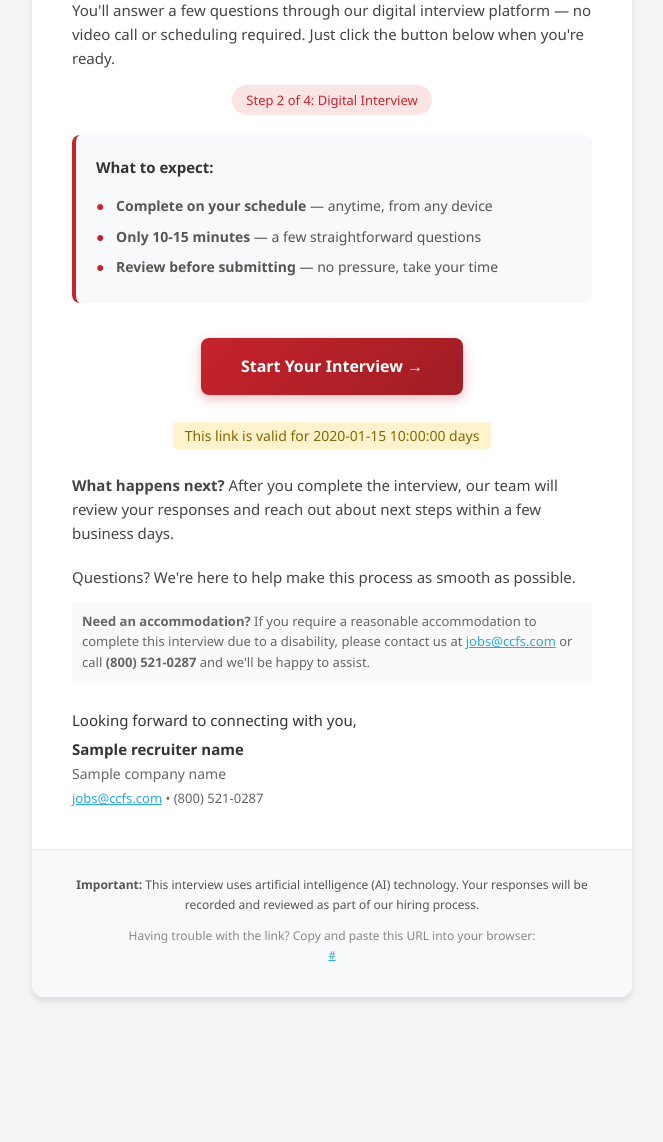
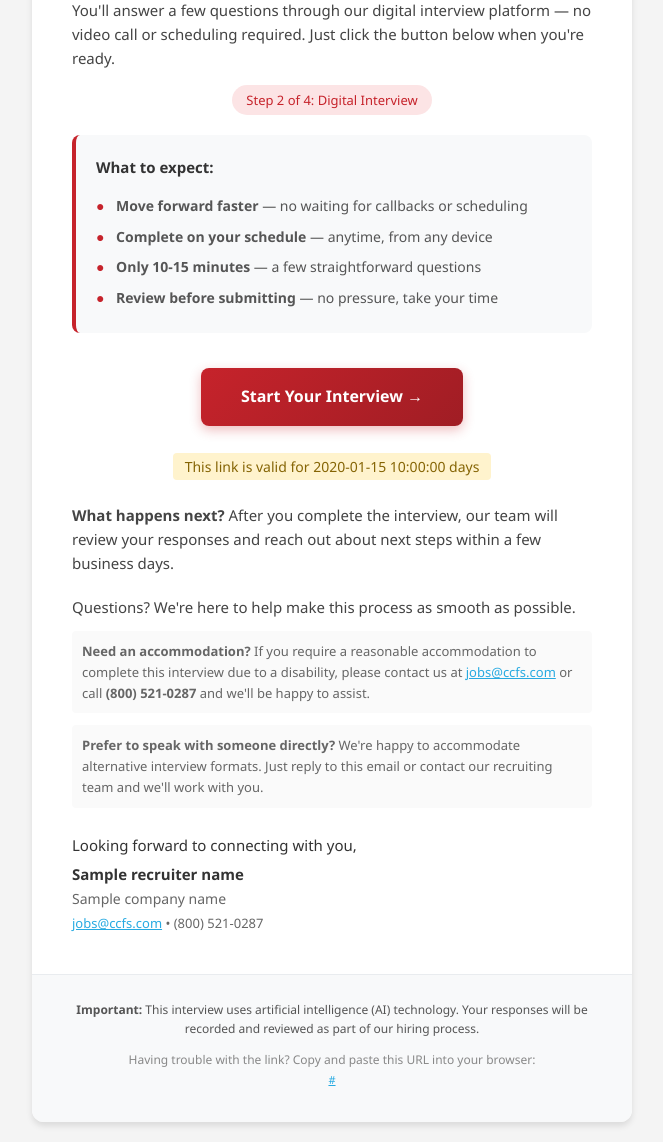
Before and after one commit to bbischke-nelo/airecruiter2, a Python web app: template api/config/templates/interview_email.html in a window 1280 px wide. Shown: the part 506-1648 px from the top of the page, without its empty margins (308-971 px from the left). Before the commit the page ends 1507 px from the top, so only its background shows below. Run offline with Jinja, Linux system fonts and the light colour scheme; the template is opened without the code that fills it: most values are stand-ins (such as "Sample title", 1, 10 or a date in 2020); grey boxes marked "Sample" are stand-in pictures.

Commit message:
feat: Add value prop and opt-out to interview email
- Add "Move forward faster" benefit to set expectations
- Add opt-out option for candidates who prefer direct contact
- Keeps messaging friendly and candidate-focused

🤖 Generated with [Claude Code](https://claude.com/claude-code)

Co-Authored-By: Claude Opus 4.5 <noreply@anthropic.com>

```diff
--- a/api/config/templates/interview_email.html
+++ b/api/config/templates/interview_email.html
@@ -64,6 +64,12 @@
                                             <tr>
                                                 <td style="padding: 4px 0; font-size: 14px; color: #555555;">
                                                     <span style="color: #C6232B; margin-right: 8px;">&#9679;</span>
+                                                    <strong>Move forward faster</strong> &mdash; no waiting for callbacks or scheduling
+                                                </td>
+                                            </tr>
+                                            <tr>
+                                                <td style="padding: 4px 0; font-size: 14px; color: #555555;">
+                                                    <span style="color: #C6232B; margin-right: 8px;">&#9679;</span>
                                                     <strong>Complete on your schedule</strong> &mdash; anytime, from any device
                                                 </td>
                                             </tr>
@@ -112,8 +118,11 @@
                             <p style="font-size: 15px; color: #444444; margin: 0 0 12px 0;">
                                 Questions? We're here to help make this process as smooth as possible.
                             </p>
+                            <p style="font-size: 13px; color: #666666; margin: 0 0 12px 0; padding: 10px; background-color: #fafafa; border-radius: 4px;">
+                                <strong>Need an accommodation?</strong> If you require a reasonable accommodation to complete this interview due to a disability, please contact us at <a href="mailto:jobs@ccfs.com" style="color: #27AAE1;">jobs@ccfs.com</a> or call <strong>(800) 521-0287</strong> and we'll be happy to assist.
+                            </p>
                             <p style="font-size: 13px; color: #666666; margin: 0 0 20px 0; padding: 10px; background-color: #fafafa; border-radius: 4px;">
-                                <strong>Need an accommodation?</strong> If you require a reasonable accommodation to complete this interview due to a disability, please contact us at <a href="mailto:jobs@ccfs.com" style="color: #27AAE1;">jobs@ccfs.com</a> or call <strong>(800) 521-0287</strong> and we'll be happy to assist.
+                                <strong>Prefer to speak with someone directly?</strong> We're happy to accommodate alternative interview formats. Just reply to this email or contact our recruiting team and we'll work with you.
                             </p>
 
                             <!-- Signature -->
--- a/api/config/templates/interview_email.txt
+++ b/api/config/templates/interview_email.txt
@@ -5,6 +5,7 @@ Thank you for your interest in the {{position}} position. We'd like to learn mor
 You'll answer a few questions through our digital interview platform - no video call or scheduling required. Just click the link below when you're ready.
 
 What to expect:
+- Move forward faster - no waiting for callbacks or scheduling
 - Complete on your schedule - anytime, from any device
 - Only 10-15 minutes - a few straightforward questions
 - Review before submitting - no pressure, take your time
@@ -18,6 +19,8 @@ What happens next? After you complete the interview, our team will review your r
 
 Need an accommodation? If you require a reasonable accommodation to complete this interview due to a disability, please contact us at jobs@ccfs.com or call (800) 521-0287 and we'll be happy to assist.
 
+Prefer to speak with someone directly? We're happy to accommodate alternative interview formats. Just reply to this email or contact our recruiting team and we'll work with you.
+
 Looking forward to connecting with you,
 {{recruiter_name}}
 {{company_name}}
```
